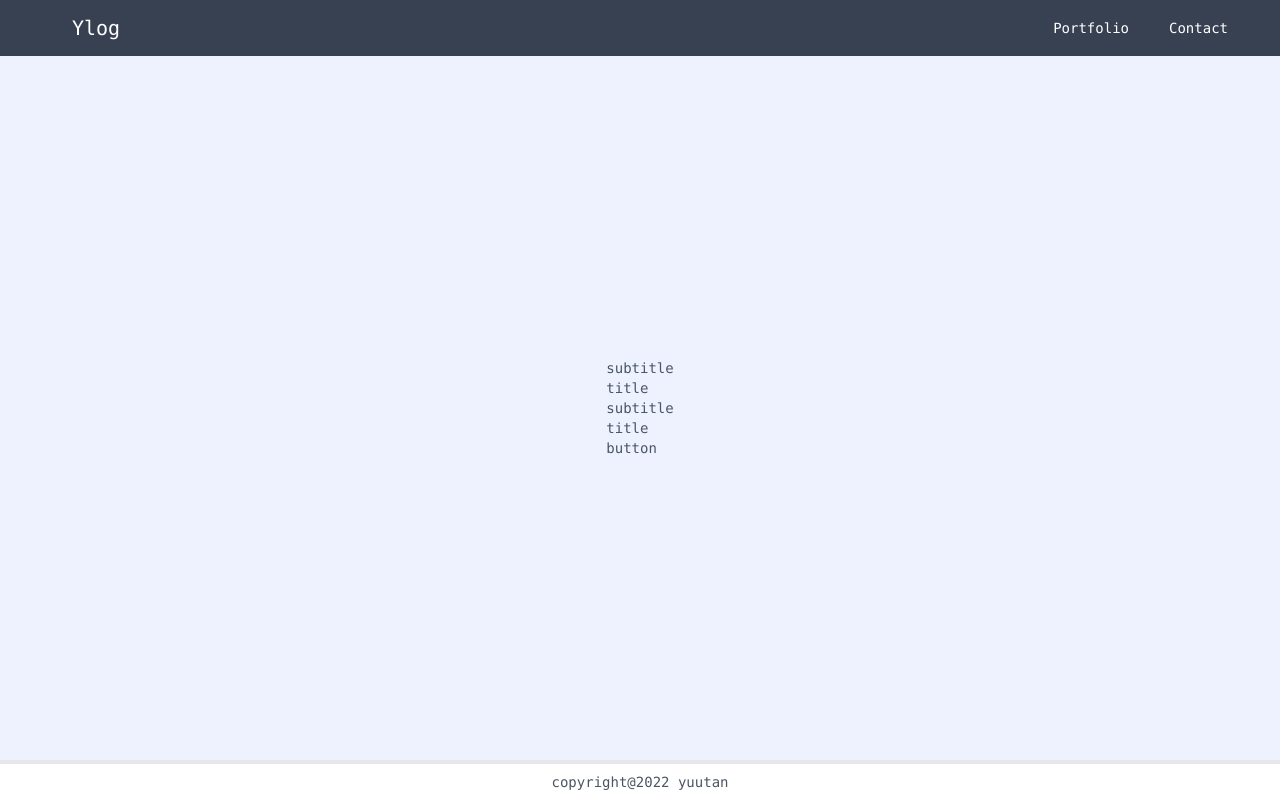
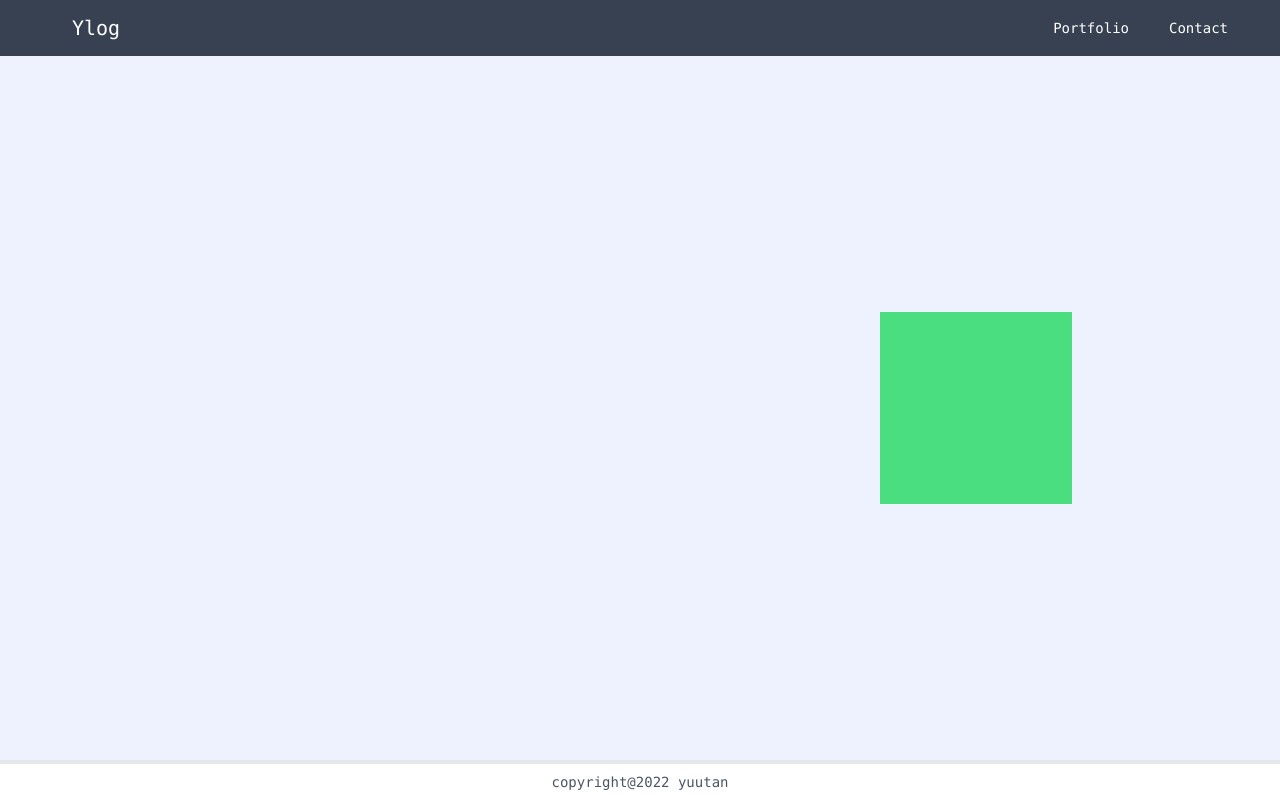
Before and after one commit to yuutan1017/Profile_next_tailwind, a Next.js app: page /portfolio-page in a window 1280 px wide. Built offline with nearby package versions, Linux system fonts and the light colour scheme.

Commit message:
framer-motion

```diff
--- /dev/null
+++ b/pages/box.css
@@ -0,0 +1,18 @@
+* {
+    padding: 0;
+    box-sizing: border-box;
+}
+
+.box-container {
+    padding-bottom: 20rem;
+}
+
+.box {
+    width: 25rem;
+    height: 25rem;
+    background-color: aquamarine;
+    display: flex;
+    flex-direction: column;
+    align-items: center;
+    justify-content: center;
+}
--- a/pages/contact-page.js
+++ b/pages/contact-page.js
@@ -1,10 +1,24 @@
 import Layout from "../components/Layout";
 import Image from "next/image";
+import { motion } from "framer-motion";
 
 const Contact = () => {
   return (
     <Layout title="Contact">
-      <div className="bg-white text-center shadow-2xl p-8 w-80 rounded">
+      <motion.div
+        className="bg-white text-center shadow-2xl p-8 w-80 rounded"
+        animate={{
+          x: [0, 100, 0],
+          opacity: 1
+        }}
+        transition={{
+          duration: 2,
+          times: [0, 0.2, 1]
+        }}
+        initial={{
+          opacity: 0.1
+        }}
+      >
         <div className="mt-4">
           <p className="font-bold">INFOMATION</p>
         </div>
@@ -45,7 +59,7 @@ const Contact = () => {
             </a>
           </div>
         </div>
-      </div>
+      </motion.div>
     </Layout>
   )
 }
--- a/pages/portfolio-page.js
+++ b/pages/portfolio-page.js
@@ -1,23 +1,26 @@
-import React from "react";
-import Layout from "../components/Layout";
-import { motion, AnimatePresence } from "framer-motion";
+import React from 'react'
+import { motion } from 'framer-motion'
 
+import Layout from '../components/Layout'
 
 const Portfolio = () => {
     return (
-        <Layout title="Portfolio">
-            <motion.div>
-                <motion.h5>subtitle</motion.h5>
-                <motion.h2>title</motion.h2>
+        <Layout title='Portfolio' className="p-0 box-border">
+            <motion.div
+                className='w-48 h-48 bg-green-400 flex flex-col items-center justify-center mr-auto ml-20'
+                animate={{
+                    x: "50rem",
+                    opacity: 1,
+                }}
+                initial={{
+                    opacity: 0.1,
+                }}
+                transition={{
+                    type: "spring",
+                    stifiness: 500,
+                }}
+            >
             </motion.div>
-
-            <AnimatePresence>
-                <motion.div>
-                <motion.h5>subtitle</motion.h5>
-                <motion.h2>title</motion.h2>
-                <motion.button>button</motion.button>
-                </motion.div>
-            </AnimatePresence>
         </Layout>
     )
 }
```
